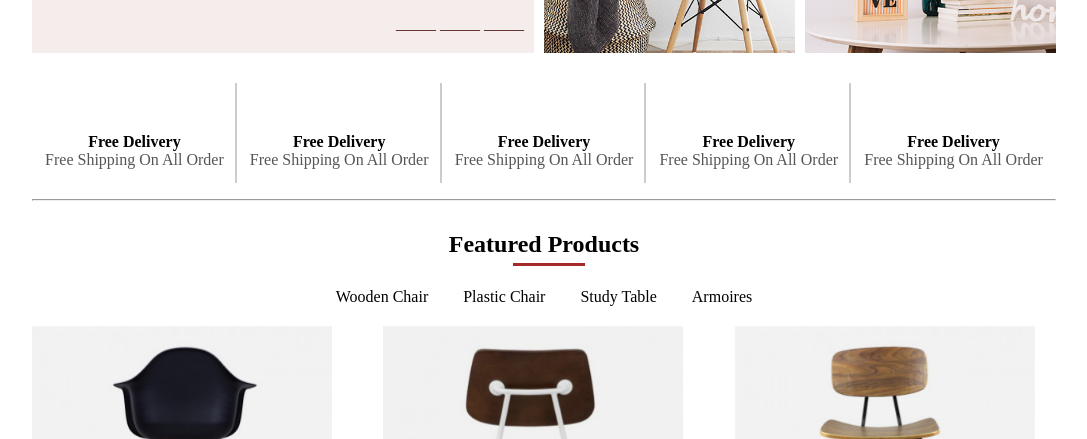
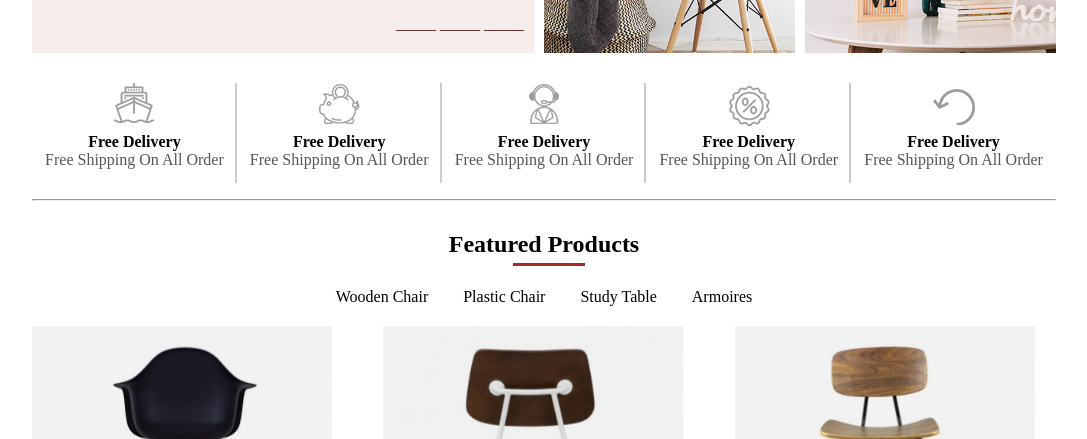
Before and after one commit to TheresaIbrahiim/Front-End-Web-Development-AOSIS-Tech, a plain HTML site: page Modern Furniture Store Website-TI/index.html in a window 1280 px wide. Shown: the part 1086-1525 px from the top of the page, without its empty margins (96-1183 px from the left). Drawn offline with Linux system fonts and the light colour scheme; the site is published under a folder, as on GitHub Pages, so addresses that start at the root find nothing.

Commit message:
Refactor CSS for Modern Furniture Store Website

```diff
--- a/Modern Furniture Store Website-TI/Style/style.css
+++ b/Modern Furniture Store Website-TI/Style/style.css
@@ -234,7 +234,7 @@ body{
 .icon {
   width: 42px;
   height: 50px;
-  background-image: url("/image/service-icon.png");
+  background-image: url("../image/service-icon.png");
   background-repeat: no-repeat;
   cursor: pointer;
   transition: background-position 0.2s ease-in-out;
```
